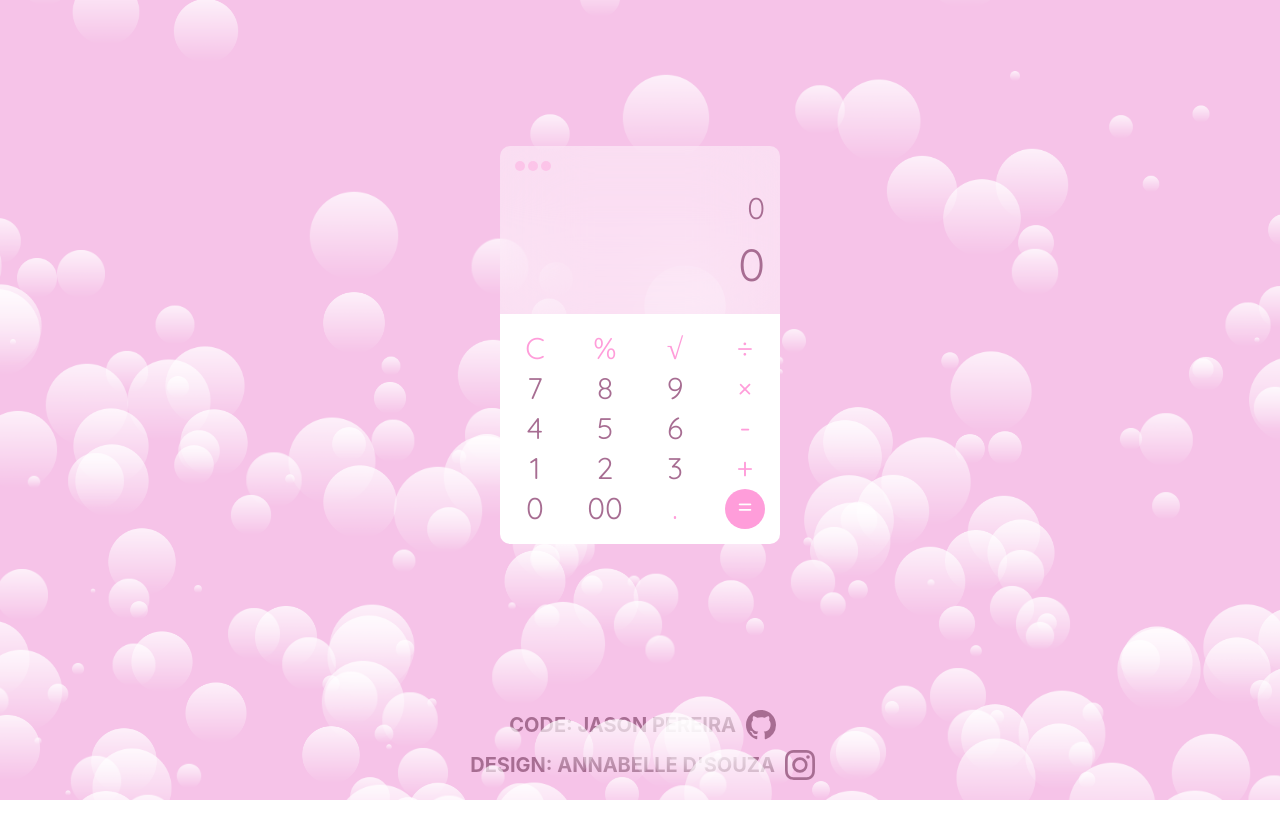
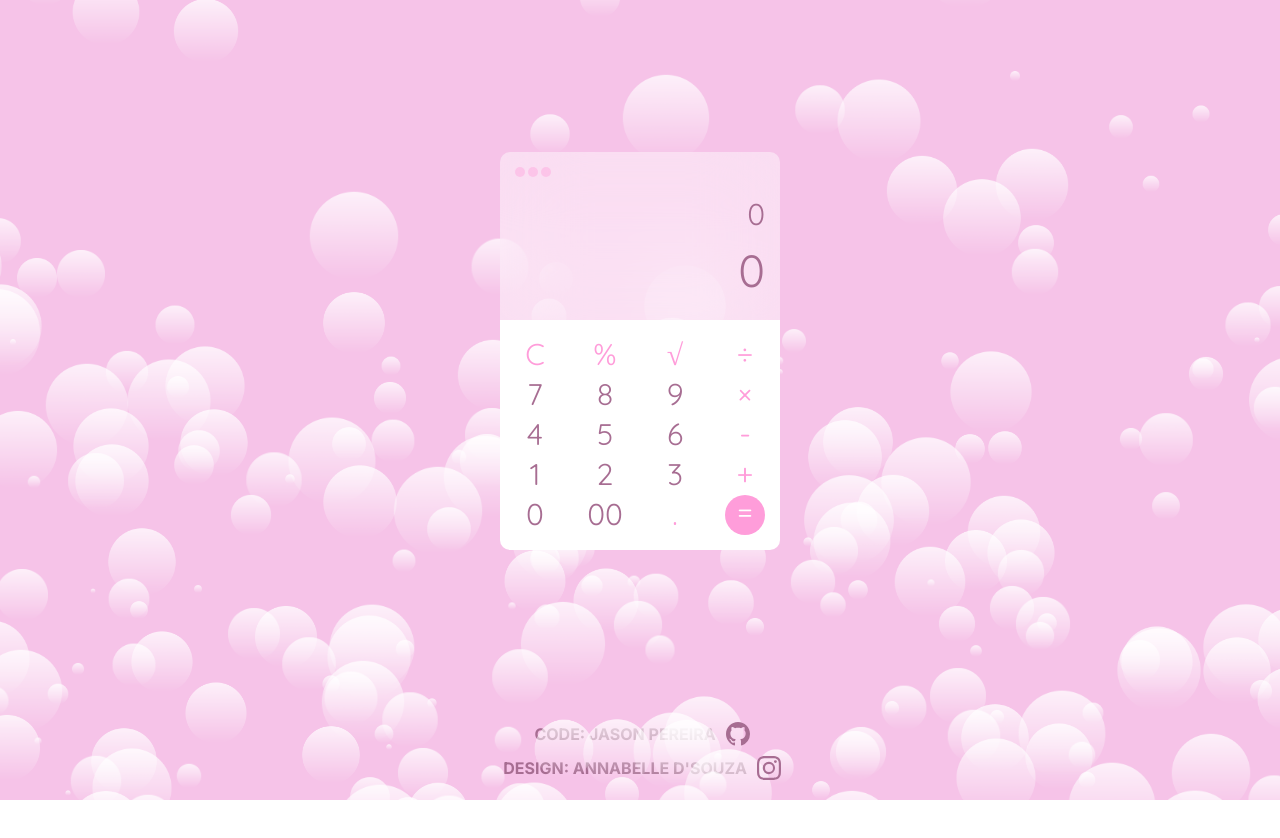
Before and after one commit to jasonpereira96/pink-calculator, a Vue app: page / in a window 1280 px wide. Shown: the top 838 px of the page. Built offline with nearby package versions, Linux system fonts and the light colour scheme.

Commit message:
updating font-sizes

```diff
--- a/src/App.vue
+++ b/src/App.vue
@@ -31,6 +31,9 @@
 }
 </script>
 <style lang="scss">
+@import url('https://fonts.googleapis.com/css2?family=Quicksand&display=swap');
+@import url('https://fonts.googleapis.com/css2?family=Inter:wght@700&display=swap');
+
 @import 'scss/variables.scss';
 html, body, #app {
   width: 100%;
@@ -52,7 +55,7 @@
 .footer {
   font-family: Inter;
   font-style: normal;
-  font-size: 20px;
+  font-size: 16px;
   font-weight: 700;
   letter-spacing: 0em;
   text-align: left;
```
